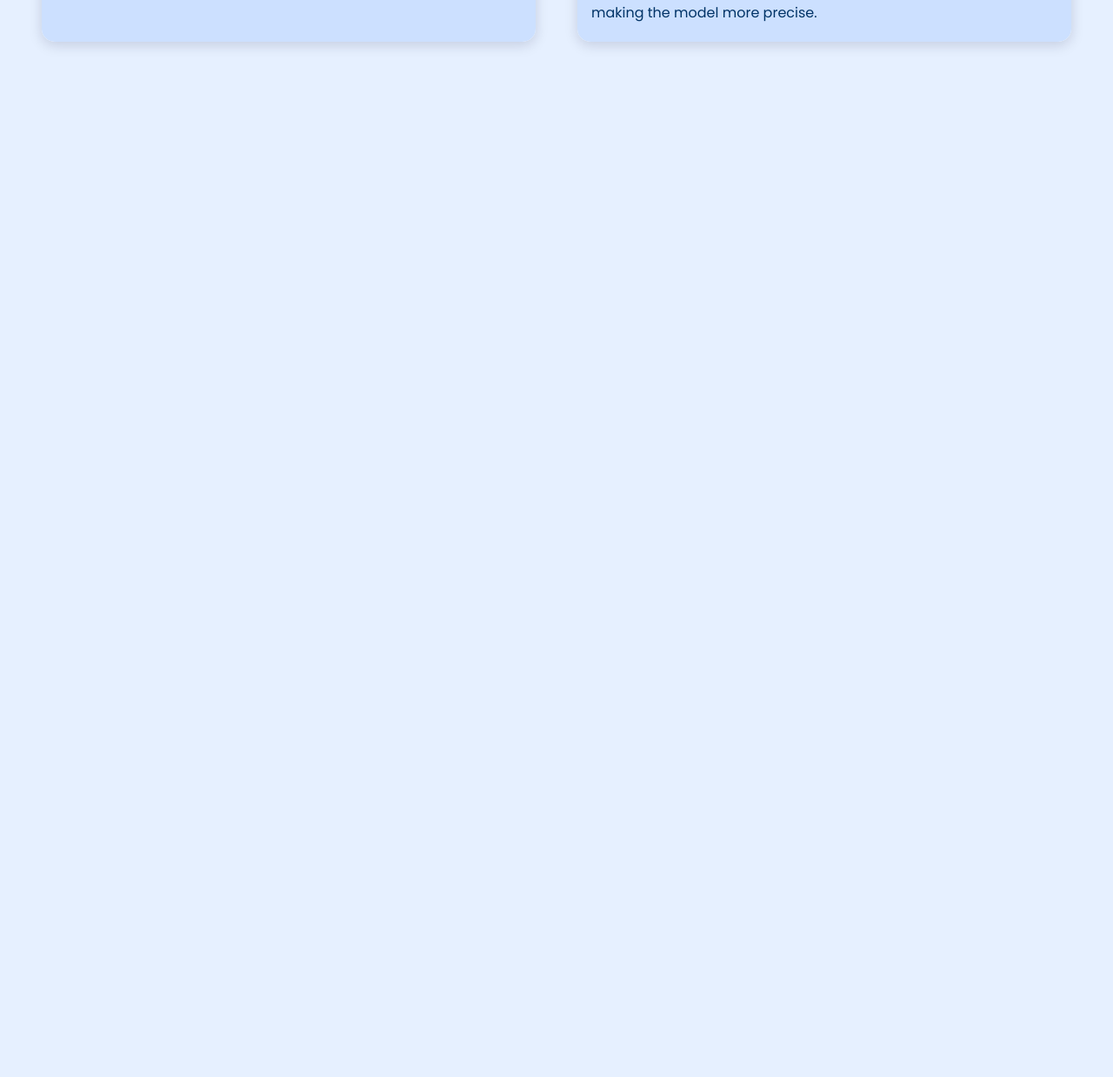
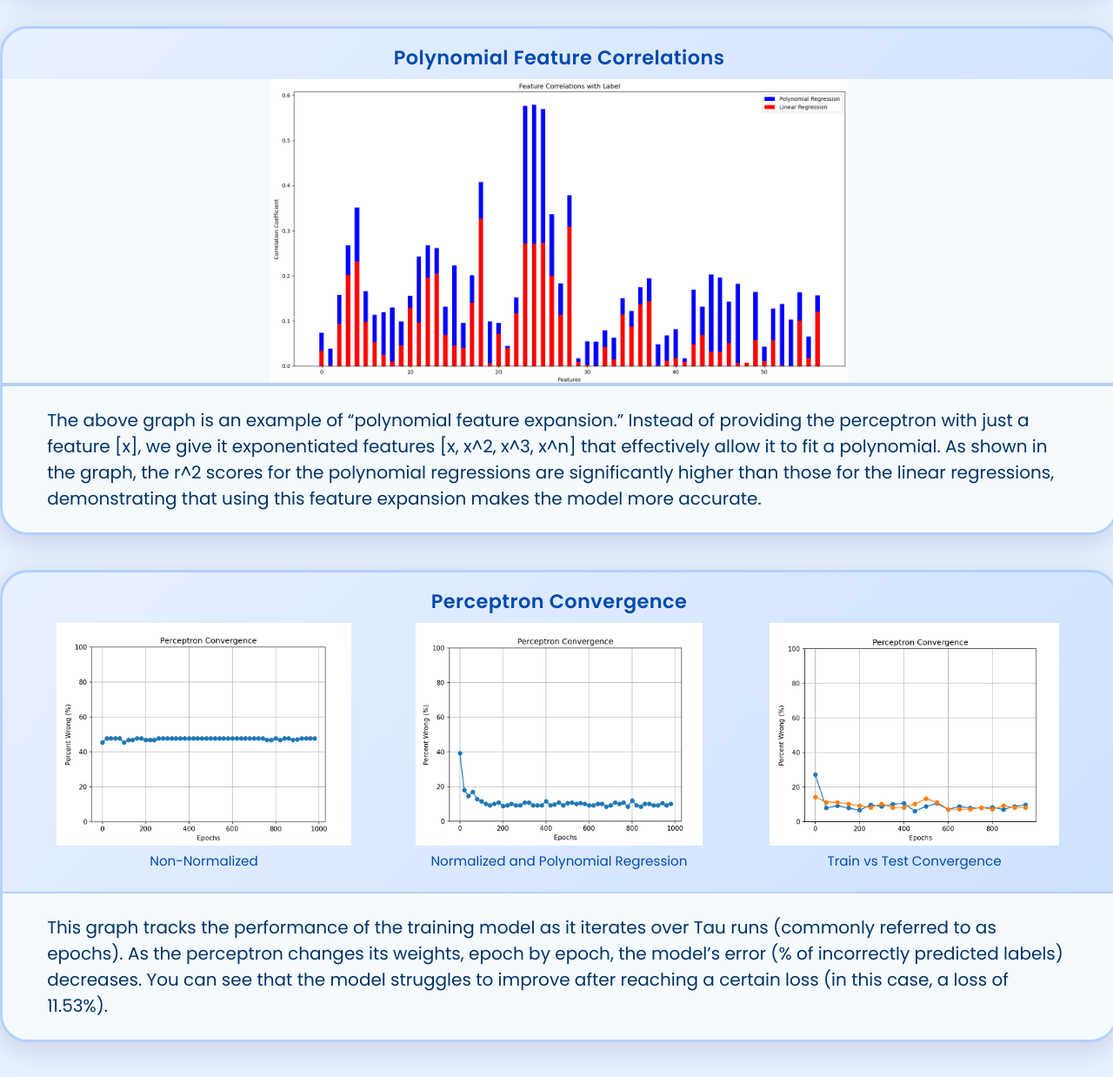
Before and after one commit to DaCodingBeast/ProjectCoastle, a plain HTML site: page docs/howItWorks.html in a window 1280 px wide. Shown: the part 1373-2611 px from the top of the page at 87% size. Before the commit the page ends 1469 px from the top, so only its background shows below. Drawn offline with Linux system fonts and the light colour scheme.

Commit message:
Adding to how.html

```diff
--- a/docs/howItWorks.html
+++ b/docs/howItWorks.html
@@ -1,5 +1,6 @@
 <!DOCTYPE html>
 <html lang="en">
+
 <head>
   <meta charset="UTF-8" />
   <title>How It Works - COASTLE</title>
@@ -53,57 +54,129 @@
     }
 
     main {
-      display: grid;
-      grid-template-columns: repeat(auto-fit, minmax(500px, 1fr));
-      gap: 3rem;
-      padding: 3rem;
-      justify-items: center;
+      display: flex;
+      flex-direction: column;
+      gap: 2.5rem;
+      padding: 2.5rem 0;
+      align-items: center;
+      width: 100vw;
+      max-width: 100vw;
+      overflow-x: hidden;
     }
 
     .card {
-      width: 100%;
-      max-width: 600px;
-      background-color: white;
-      border-radius: 15px;
-      box-shadow: 0 4px 15px rgba(0, 0, 50, 0.15);
+      width: 100vw;
+      max-width: 100vw;
+      min-width: 100vw;
+      background: linear-gradient(135deg, #e6f0ff 0%, #cce0ff 100%);
+      border-radius: 32px;
+      box-shadow: 0 8px 32px rgba(0, 0, 50, 0.13);
+      border: 3px solid #b3d1ff;
       overflow: hidden;
       display: flex;
       flex-direction: column;
+      align-items: stretch;
+      margin: 0 auto;
+      opacity: 0;
+      transform: translateY(60px) scaleY(0.95);
+      transition: opacity 0.8s cubic-bezier(.77, 0, .18, 1), transform 0.8s cubic-bezier(.77, 0, .18, 1);
     }
 
-    .card img {
+    .card.visible {
+      opacity: 1;
+      transform: translateY(0) scaleY(1);
+    }
+
+    .card img,
+    .image-box {
+      width: 100vw;
+      max-width: 100vw;
+      min-width: 100vw;
+      height: 48vh;
+      object-fit: cover;
+      border-bottom: 2px solid #b3d1ff;
+      margin: 0;
+      padding: 0;
+      background-color: #f5faff;
+      display: flex;
+      align-items: center;
+      justify-content: center;
+    }
+
+    /* Fix for image-row so all images show side by side */
+    .image-row {
+      display: flex;
+      gap: 2vw;
+      justify-content: center;
+      align-items: flex-end;
       width: 100%;
-      height: 350px;
-      object-fit: cover;
-      border-bottom: 1px solid #ccc;
+      max-width: 1200px;
+      margin: 0 auto;
+    }
+    .image-row > div {
+      flex: 1;
+      display: flex;
+      flex-direction: column;
+      align-items: center;
+      min-width: 0;
+    }
+    .image-row img {
+      width: 100%;
+      max-width: 600px;
+      height: 32vh;
+      object-fit: contain;
+      margin: 0;
+      padding: 0;
+      display: block;
+      background: transparent;
+      border: none;
+    }
+    .image-row .caption {
+      font-size: 0.95rem;
+      color: #004aad;
+      margin-top: 0.4rem;
+      text-align: center;
+    }
+
+    .image-box img {
+      max-height: 100%;
+      max-width: 100vw;
+      object-fit: contain;
     }
 
     .text-box {
-      background-color: #cce0ff;
-      padding: 1rem;
-      height: 180px;
+      background-color: #f5faff;
+      padding: 1.5rem 4vw;
+      height: auto;
+      font-size: 1.25rem;
+      line-height: 1.5;
       overflow-y: auto;
-      font-size: 1rem;
+      color: #003366;
+      border-top: 2px solid #b3d1ff;
     }
 
-    .text-box::-webkit-scrollbar {
-      width: 6px;
+    .card-title {
+      text-align: center;
+      font-size: 2rem;
+      color: #004aad;
+      margin: 1.5rem 0 1rem 0;
+      font-weight: 700;
+      letter-spacing: 0.02em;
     }
 
-    .text-box::-webkit-scrollbar-thumb {
-      background-color: #6699ff;
-      border-radius: 5px;
+    @media (max-width: 900px) {
+      .card-title {
+        font-size: 1.3rem;
       }
 
-    @media (max-width: 600px) {
-      main {
-        padding: 1rem;
+      .text-box {
+        font-size: 1rem;
+        padding: 1rem 2vw;
       }
-      .card img {
-        height: 250px;
-      }
-      .text-box {
-        height: 160px;
+
+      .card img,
+      .image-box {
+        height: 220px;
       }
     }
 
@@ -148,33 +221,79 @@
       <div class="image-box">
         <img src="perceptronGraph.jpg" alt="Step 1">
       </div>
-    <div class="text-box">The Perceptron is a type of machine learning algorithm that falls under the category of a linear classifier. It takes data, which can be multi-dimensional, and finds correlations during training to classify the data into two binary categories, labeling them as either -1 or 1. The algorithm takes a set of numerical inputs, multiplies each by weight, called theta not, and adds them together along with a bias term to produce a binary output. Our program uses this algorithm to classify whether a city is coastal (1) or inland (-1), and is trained on hundreds of cities to find a correlation.</div>
+      <div class="text-box">The Perceptron is a machine learning algorithm that belongs to the category of linear
+        classifiers. It processes data, which can be multi-dimensional, and identifies patterns during training to
+        categorize the data into two binary classes, labeled as either -1 or 1. The algorithm takes a set of numerical
+        inputs, multiplies each by a weight called theta, and sums them along with a bias term to produce a binary
+        output. Our program uses this algorithm to determine whether a city is coastal (1) or inland (-1), and it is
+        trained on hundreds of cities to find a correlation.</div>
+    </div>
+
+
+    <div class="card">
+      <h2 class="card-title">Linear Regression Correlation</h2>
+      <div class="image-box">
+        <img src="Correlations.jpg" alt="Step 3">
+      </div>
+      <div class="text-box">How does the perceptron classify the city? It uses the OpenMeteo API (<a
+          href="https://open-meteo.com" target="_blank">Open-Meteo</a>, licensed under <a
+          href="https://creativecommons.org/licenses/by/4.0/" target="_blank">CC BY 4.0</a>). We extract weather
+        features for the city and feed them into the perceptron model, which is trained on 300+ cities with all 42
+        features each. This graph shows estimated correlations between the OpenMeteo features and the label[(coastal (1)
+        or inland (-1)]. These “correlations” are the R^2 scores of linear regressions fitted to all data points.
+      </div>
     </div>
 
     <div class="card">
-    <h2 class="card-title">Perceptron Convergence with Normalization</h2>
+      <h2 class="card-title">Polynomial Feature Correlations</h2>
       <div class="image-box">
-
-      <img src="ConvergenceWithNormalization.jpg" alt="Step 2">
+        <img src="Correlations2.jpg" alt="Step 4">
       </div>
-    <div class="text-box">This graph tracks the iterations of the perceptron model as from the point where it starts as it constantly improves its result. As the perceptron changes its weights, epoch by epoch, the graph's percent error decreases and the line falls as the model gets more accurate.  Each epoch is every change that the perceptron makes by adjusting its normal (thera 0). The accuracy of the perceptron to linearly separate the data points increases as it is trained on more data as it optimizes the linear separation. </div>
+      <div class="text-box">The above graph is an example of “polynomial feature expansion.” Instead of providing the
+        perceptron with just a feature [x], we give it exponentiated features [x, x^2, x^3, x^n] that effectively
+        allow it to fit a polynomial. As shown in the graph, the r^2 scores for the polynomial regressions are
+        significantly higher than those for the linear regressions, demonstrating that using this feature expansion
+        makes the model more accurate.</div>
     </div>
 
     <div class="card">
-    <h2 class="card-title">Feature Correlations per Data Type</h2>
-    <div class="image-box">
-      <img src="Correlations.jpg" alt="Step 3">
+      <h2 class="card-title">Perceptron Convergence</h2>
+      <div class="image-row" style="display: flex; gap: 2vw; justify-content: center; align-items: flex-end; width: 100%;">
+        <div>
+          <img src="worst.png" alt="Worst Case">
+          <div class="caption">Non-Normalized</div>
         </div>
-    <div class="text-box">This graph shows the level of correlation that the perceptron could find during training based on the type of data given. The 42 different dimensions of data are acquired from OpenMeteo API, and the perceptron model is trained on this data. The higher bars represent data that is more significant to finding a correlation between the weather data and the location of the city.</div>
+        <div>
+          <img src="ConvergenceWithNormalization.jpg" alt="Normalized Convergence">
+          <div class="caption">Normalized and Polynomial Regression</div>
+        </div>
+        <div>
+          <img src="testAndTrainImage.png" alt="Train vs Test">
+          <div class="caption">Train vs Test Convergence</div>
+        </div>
+      </div>
+      <div class="text-box" style="margin-top: 1.5rem;">This graph tracks the performance of the training model as it iterates over Tau runs
+        (commonly referred to as epochs). As the perceptron changes its weights, epoch by epoch, the model’s error (% of
+        incorrectly predicted labels) decreases. You can see that the model struggles to improve after reaching a
+        certain loss (in this case, a loss of 11.53%). </div>
     </div>
 
-  <div class="card">
-    <h2 class="card-title">Feature Correlations Given Number of Features</h2>
-    <div class="image-box">
-      <img src="Correlations2.jpg" alt="Step 4">
-    </div>
-    <div class="text-box">The above graph illustrates a change that we made in the perceptron model to increase the accuracy of the model. By adjusting the linear classifier from just a line to become a higher degree polynomial, the data, which was not linearly separable, could be divided in a more accurate way. This means that the correlation of the data to the location of the city was increased, making the model more precise.</div>
-  </div>
   </main>
+  <script>
+    // Rollout animation for cards on scroll
+    function revealCardsOnScroll() {
+      const cards = document.querySelectorAll('.card');
+      const windowHeight = window.innerHeight;
+      cards.forEach(card => {
+        const cardTop = card.getBoundingClientRect().top;
+        if (cardTop < windowHeight - 100) {
+          card.classList.add('visible');
+        }
+      });
+    }
+    window.addEventListener('scroll', revealCardsOnScroll);
+    window.addEventListener('DOMContentLoaded', revealCardsOnScroll);
+  </script>
 </body>
+
 </html>
```
Also changed, not shown: docs/ConvergenceWithNormalization.png (deleted), docs/testAndTrainImage.png (added), 1 other file. Lines whose indentation alone changed are shown as unchanged.
